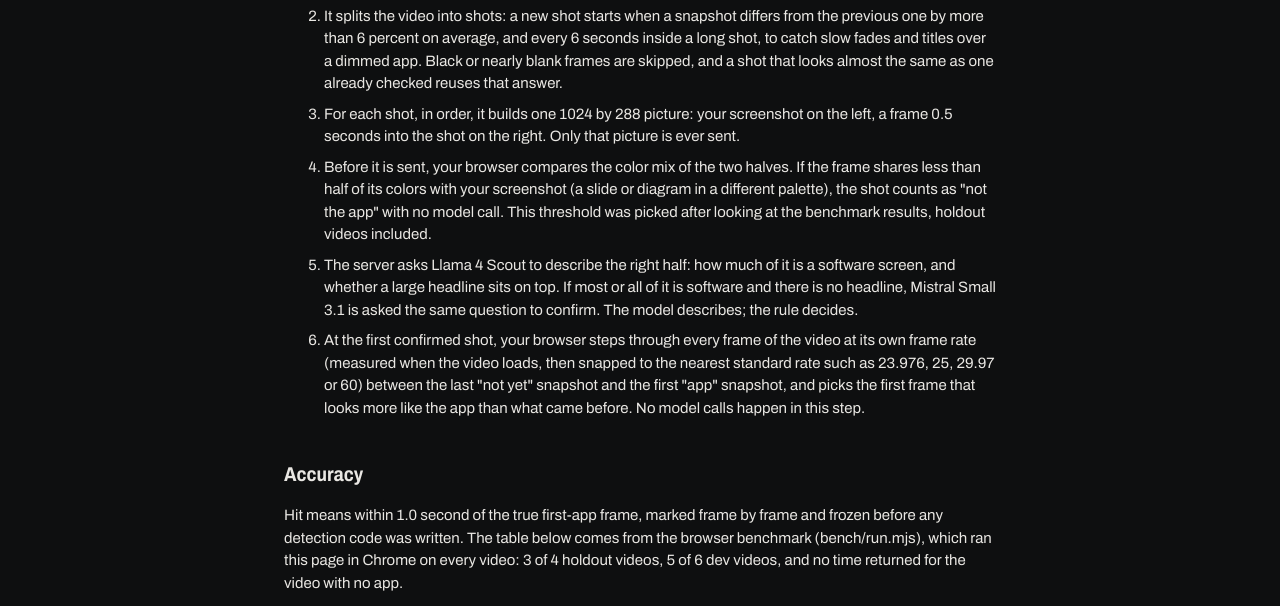
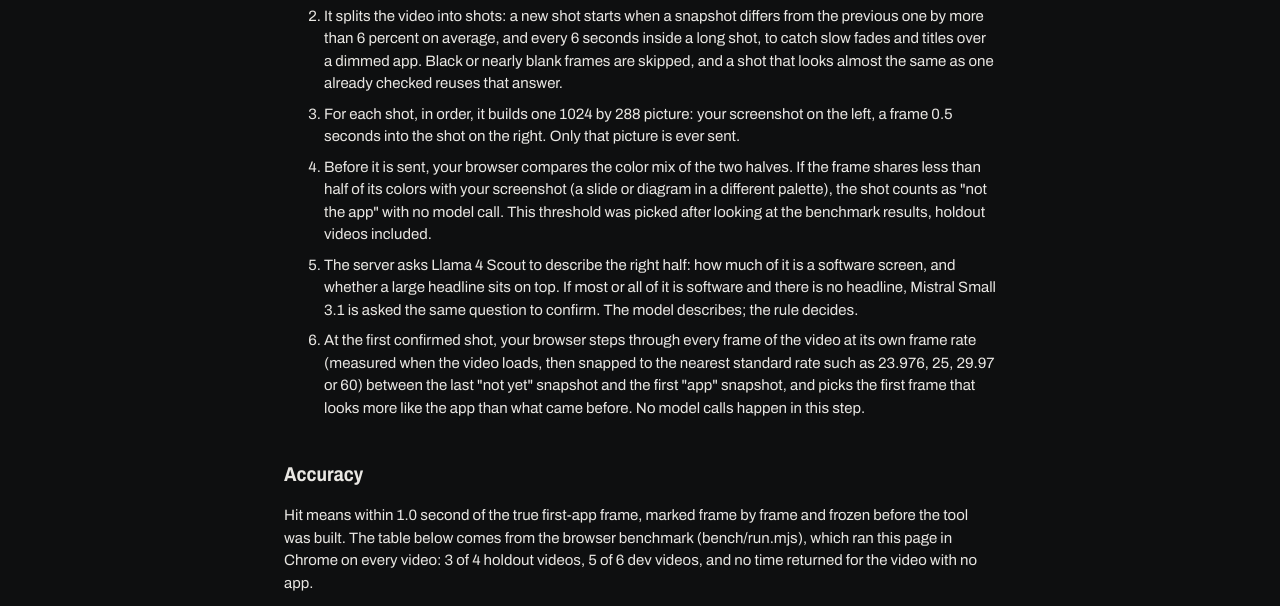
Before and after one commit to by42ppcrps-dev/first-ten-seconds, a website: page public/how.html in a window 1280 px wide. Shown: the part 190-796 px from the top of the page. Drawn offline with Linux system fonts and the light colour scheme.

Commit message:
Say the true frames were frozen before the tool was built

```diff
--- a/public/how.html
+++ b/public/how.html
@@ -13,7 +13,7 @@
 <li>At the first confirmed shot, your browser steps through every frame of the video at its own frame rate (measured when the video loads, then snapped to the nearest standard rate such as 23.976, 25, 29.97 or 60) between the last "not yet" snapshot and the first "app" snapshot, and picks the first frame that looks more like the app than what came before. No model calls happen in this step.</li>
 </ol>
 <h2>Accuracy</h2>
-<p id="bench-note">Hit means within 1.0 second of the true first-app frame, marked frame by frame and frozen before any detection code was written. The table below comes from the browser benchmark (bench/run.mjs), which ran this page in Chrome on every video: 3 of 4 holdout videos, 5 of 6 dev videos, and no time returned for the video with no app.</p>
+<p id="bench-note">Hit means within 1.0 second of the true first-app frame, marked frame by frame and frozen before the tool was built. The table below comes from the browser benchmark (bench/run.mjs), which ran this page in Chrome on every video: 3 of 4 holdout videos, 5 of 6 dev videos, and no time returned for the video with no app.</p>
 <div id="bench-table"><table><thead><tr><th>Video</th><th>Set</th><th>Found</th><th>True frame</th><th>Result</th></tr></thead><tbody>
 <tr><td>h-<wbr>boardclerk-<wbr>v04<span class="set-tag">holdout</span></td><td>holdout</td><td>0.00</td><td>0.00</td><td class="hit">hit</td></tr>
 <tr><td>h-<wbr>motiontracker-<wbr>v3<span class="set-tag">holdout</span></td><td>holdout</td><td>0.00</td><td>0.00</td><td class="hit">hit</td></tr>
@@ -65,7 +65,7 @@ fetch("/data/bench.json").then(r => r.ok ? r.json() : null).then(d => {
   box.replaceChildren(table, cell("p", "Browser run " + d.date + ", commit " + d.commit + ".", "label"));
   const of = s => { const rs = d.rows.filter(x => x.set === s); return rs.filter(x => x.hit).length + " of " + rs.length; };
   const noApp = d.rows.filter(x => x.set === "rcv");
-  document.getElementById("bench-note").textContent = "Hit means within 1.0 second of the true first-app frame, marked frame by frame and frozen before any detection code was written. The table below comes from the browser benchmark (bench/run.mjs), which ran this page in Chrome on every video: " + of("holdout") + " holdout videos, " + of("dev") + " dev videos" + (noApp.length ? ", and " + (noApp.every(x => x.hit) ? "no time returned for the video with no app" : "a false positive on the video with no app") : "") + ".";
+  document.getElementById("bench-note").textContent = "Hit means within 1.0 second of the true first-app frame, marked frame by frame and frozen before the tool was built. The table below comes from the browser benchmark (bench/run.mjs), which ran this page in Chrome on every video: " + of("holdout") + " holdout videos, " + of("dev") + " dev videos" + (noApp.length ? ", and " + (noApp.every(x => x.hit) ? "no time returned for the video with no app" : "a false positive on the video with no app") : "") + ".";
 });
 </script>
 </main>
```
Also changed, not shown: README.md.
